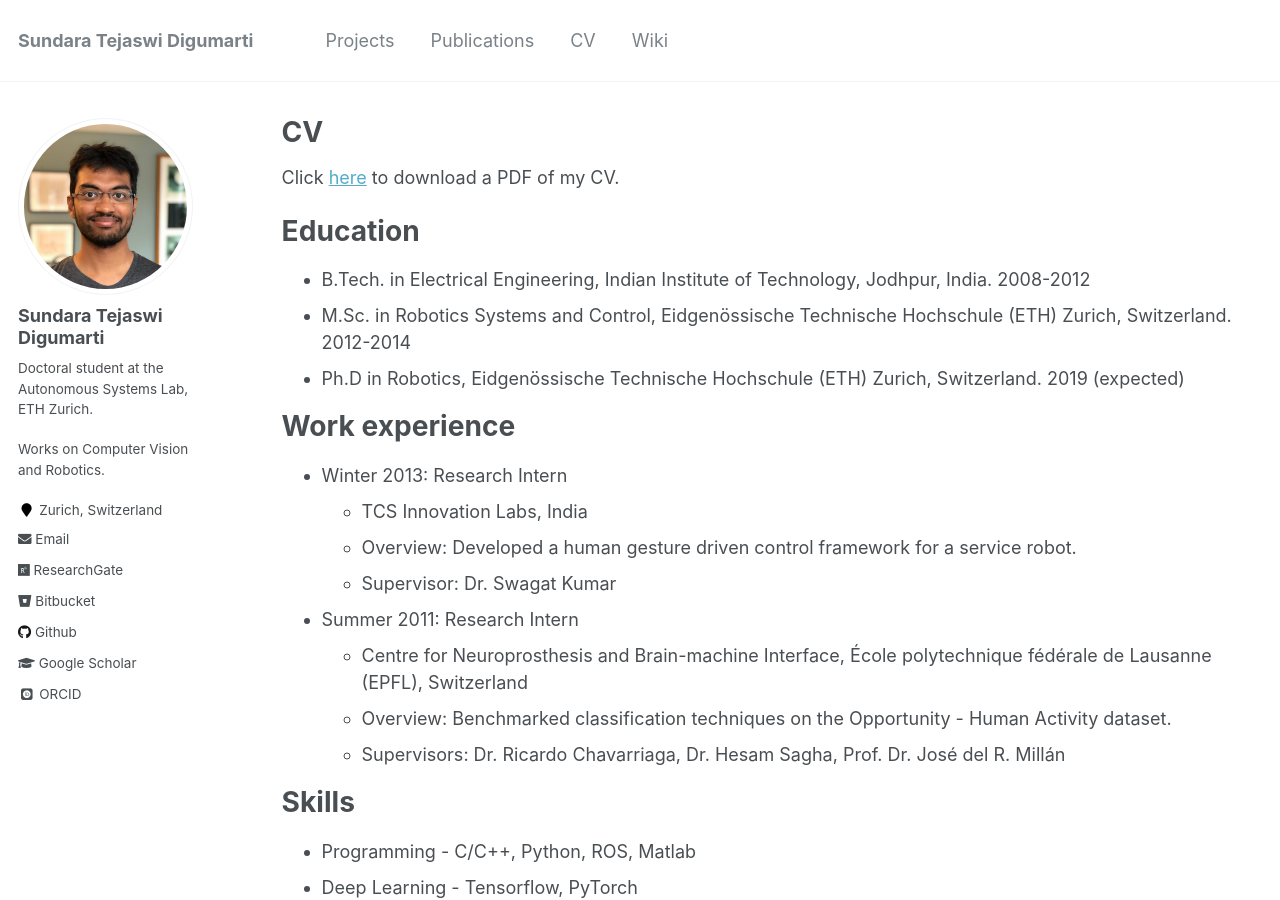
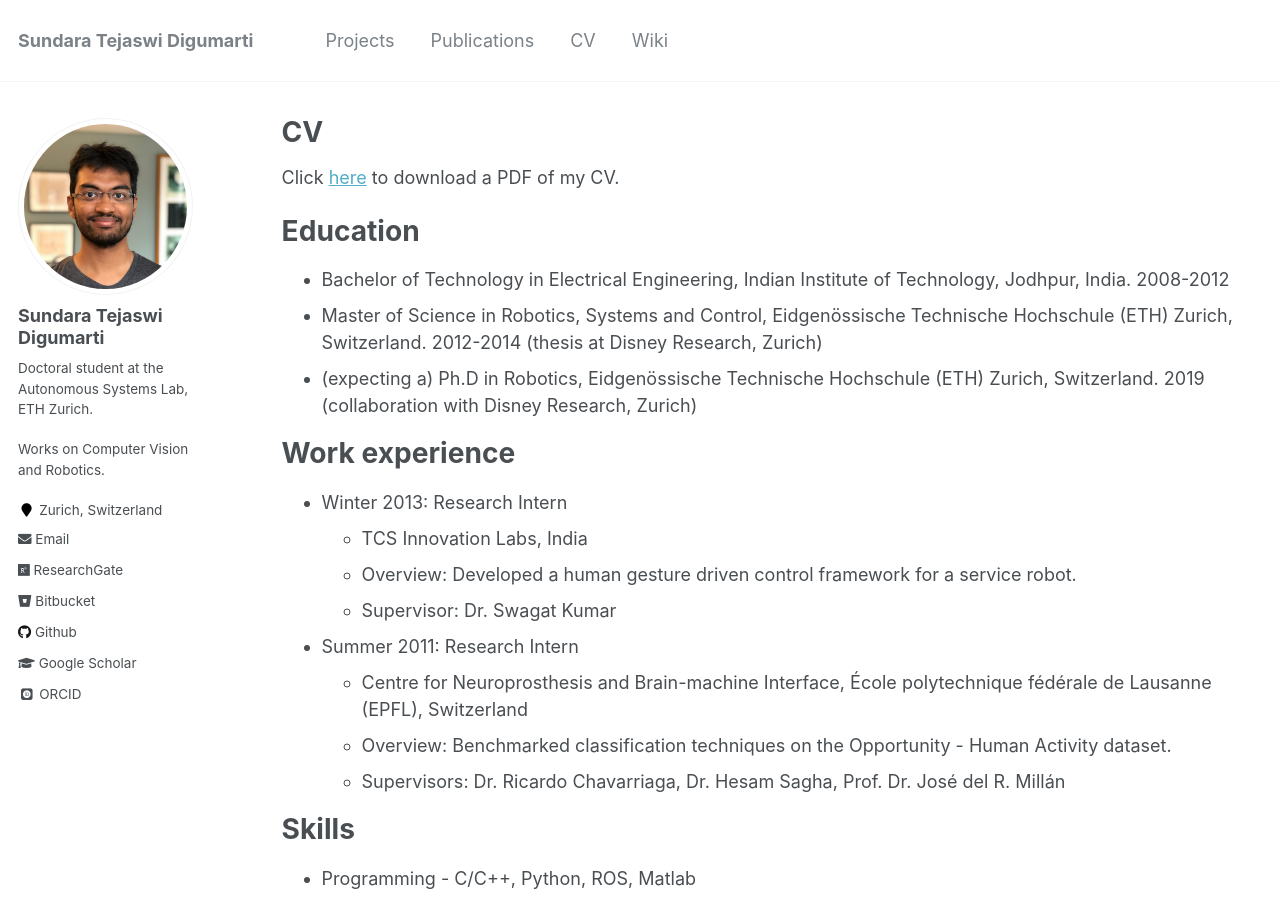
Before and after one commit to tejaswid/tejaswid.github.io, a Jekyll site: the page built from _pages/cv.md, in a window 1280 px wide and 900 px high. Built offline with Jekyll 4.4.1, drawn with Linux system fonts in a browser that asks for light colours; some web fonts are replaced.

Commit message:
updated cv

```diff
--- a/_pages/cv.md
+++ b/_pages/cv.md
@@ -12,9 +12,9 @@
 
 Education
 ======
-* B.Tech. in Electrical Engineering, Indian Institute of Technology, Jodhpur, India. 2008-2012
-* M.Sc. in Robotics Systems and Control, Eidgenössische Technische Hochschule (ETH) Zurich, Switzerland. 2012-2014
-* Ph.D in Robotics, Eidgenössische Technische Hochschule (ETH) Zurich, Switzerland. 2019 (expected)
+* Bachelor of Technology in Electrical Engineering, Indian Institute of Technology, Jodhpur, India. 2008-2012
+* Master of Science in Robotics, Systems and Control, Eidgenössische Technische Hochschule (ETH) Zurich, Switzerland. 2012-2014 (thesis at Disney Research, Zurich)
+* (expecting a) Ph.D in Robotics, Eidgenössische Technische Hochschule (ETH) Zurich, Switzerland. 2019 (collaboration with Disney Research, Zurich)
 
 Work experience
 ======
```
